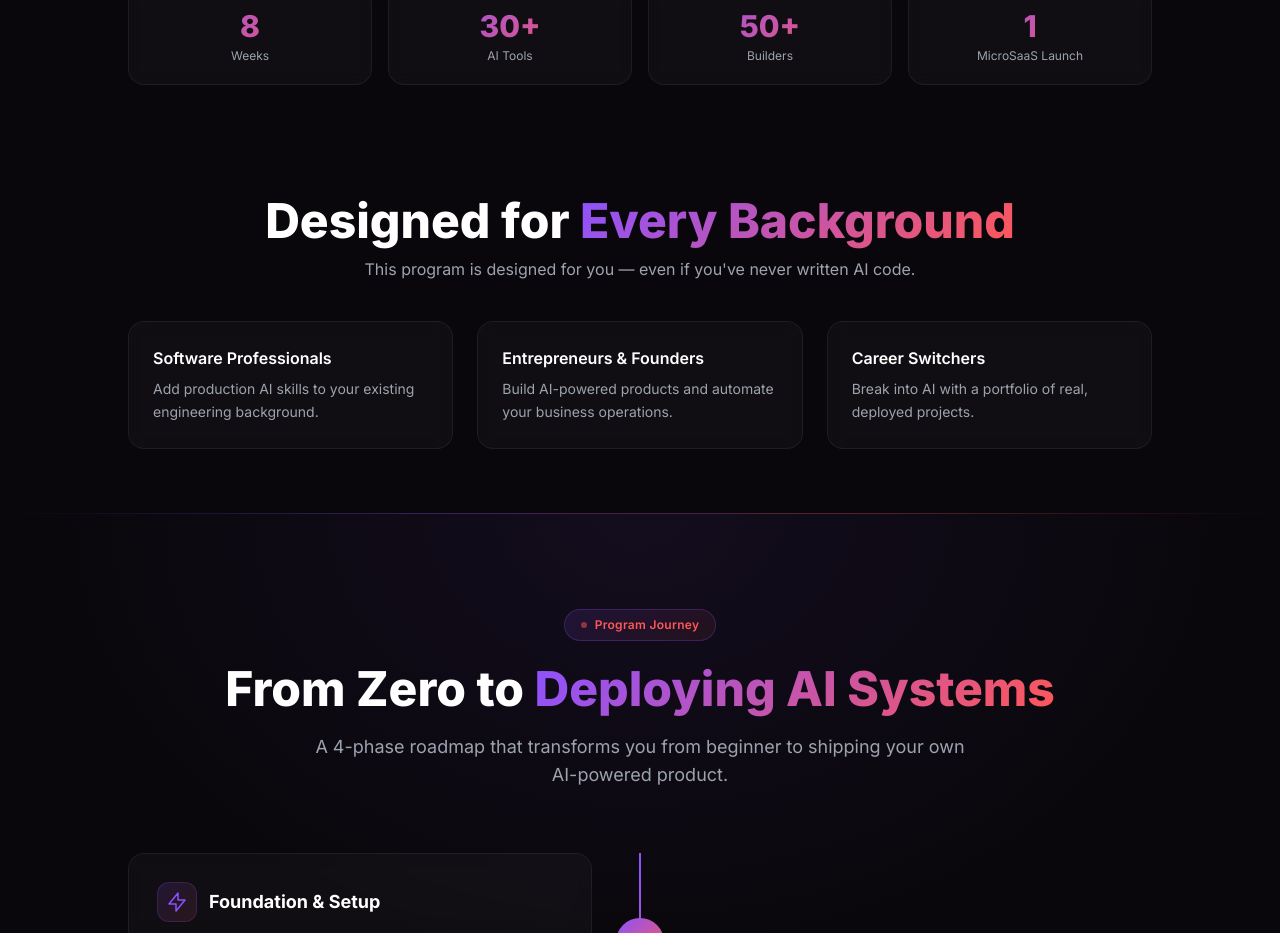
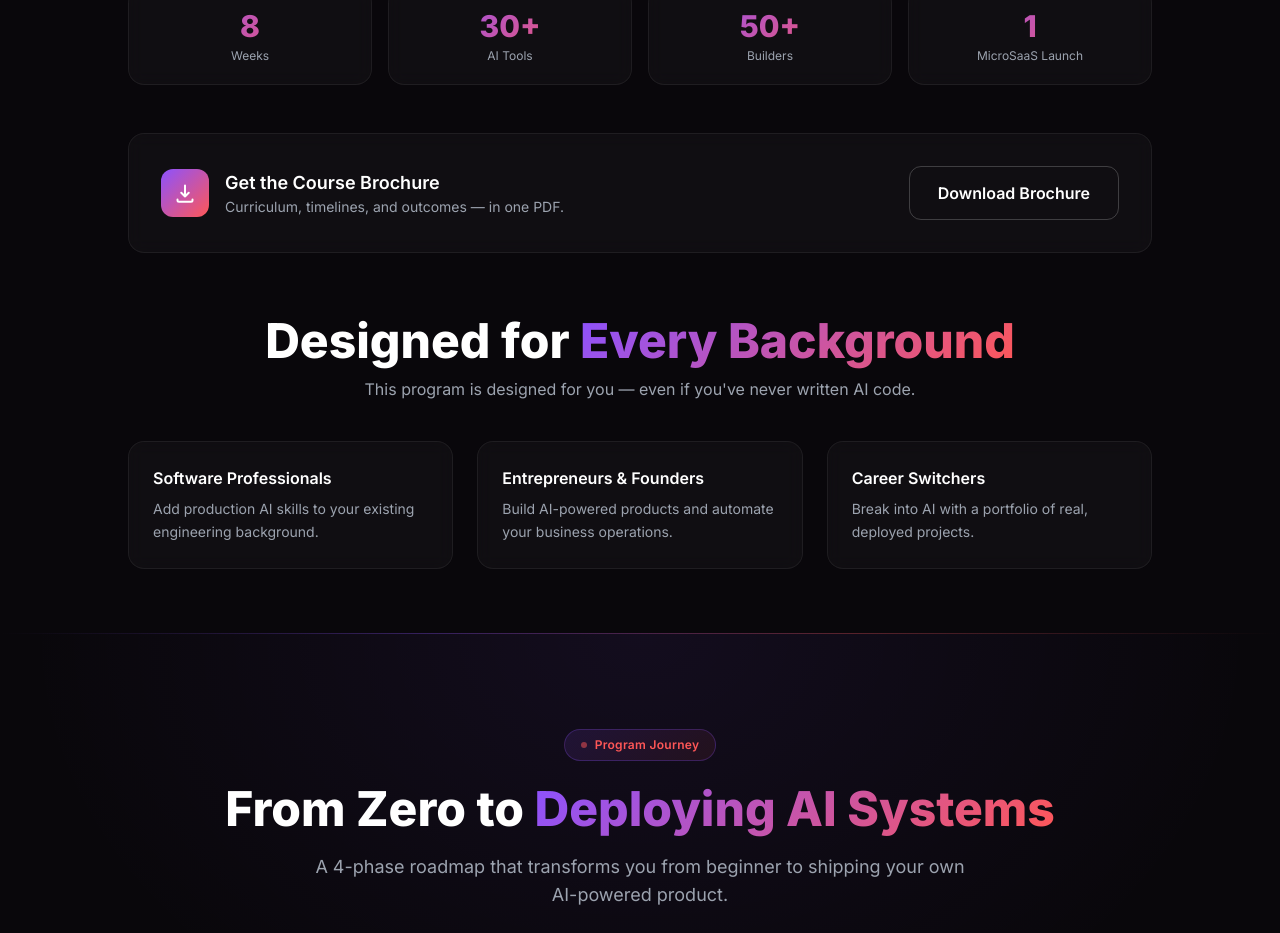
Before and after one commit to SPRADEEP0727/evonuera_website, a Next.js app: page /learning in a window 1280 px wide. Shown: the part 943-1876 px from the top of the page. Built offline with nearby package versions, Linux system fonts and the light colour scheme; no server answers.

Commit message:
Add downloadable course brochure to learning page
Compress the brochure PDF from 38MB to 3.4MB (JPEG re-encode of
embedded page images) so it can ship in the repo, and unignore it
specifically in .gitignore.

```diff
--- a/app/(site)/learning/page.tsx
+++ b/app/(site)/learning/page.tsx
@@ -52,6 +52,34 @@ export default function LearningPage() {
               <p className="text-brand-muted text-xs">{item.label}</p>
             </div>
           ))}
+        </div>
+      </section>
+
+      {/* Brochure download */}
+      <section className="px-4 sm:px-6 lg:px-8">
+        <div className="max-w-5xl mx-auto">
+          <div className="card p-6 sm:p-8 flex flex-col sm:flex-row items-center justify-between gap-6">
+            <div className="flex items-center gap-4 text-center sm:text-left">
+              <div className="hidden sm:flex w-12 h-12 rounded-xl bg-gradient-to-br from-brand-primary to-brand-secondary items-center justify-center shrink-0">
+                <svg className="w-6 h-6 text-white" fill="none" viewBox="0 0 24 24" stroke="currentColor" strokeWidth={2}>
+                  <path strokeLinecap="round" strokeLinejoin="round" d="M12 4.5v11m0 0 3.75-3.75M12 15.5l-3.75-3.75M4.5 18.5v.75a1.5 1.5 0 0 0 1.5 1.5h12a1.5 1.5 0 0 0 1.5-1.5v-.75" />
+                </svg>
+              </div>
+              <div>
+                <h3 className="text-white font-semibold text-lg">Get the Course Brochure</h3>
+                <p className="text-brand-muted text-sm">Curriculum, timelines, and outcomes — in one PDF.</p>
+              </div>
+            </div>
+            <CTAButton
+              href="/pdf/course-brochure.pdf"
+              download="Evonuera-Gen-AI-Systems-Architect-Brochure.pdf"
+              variant="outline"
+              size="md"
+              className="shrink-0"
+            >
+              Download Brochure
+            </CTAButton>
+          </div>
         </div>
       </section>
 
--- a/components/CTAButton.tsx
+++ b/components/CTAButton.tsx
@@ -10,6 +10,7 @@ interface CTAButtonProps {
   children: React.ReactNode;
   className?: string;
   type?: "button" | "submit";
+  download?: boolean | string;
 }
 
 export default function CTAButton({
@@ -20,6 +21,7 @@ export default function CTAButton({
   children,
   className = "",
   type = "button",
+  download,
 }: CTAButtonProps) {
   const base =
     "inline-flex items-center justify-center font-semibold rounded-xl transition-all duration-300 focus:outline-none focus:ring-2 focus:ring-offset-2 focus:ring-offset-brand-bg btn-premium";
@@ -43,7 +45,7 @@ export default function CTAButton({
 
   if (href) {
     return (
-      <Link href={href} className={classes}>
+      <Link href={href} className={classes} download={download}>
         {children}
       </Link>
     );
```
Also changed, not shown: 2 other files (tests, documents, lock files or other folders).
